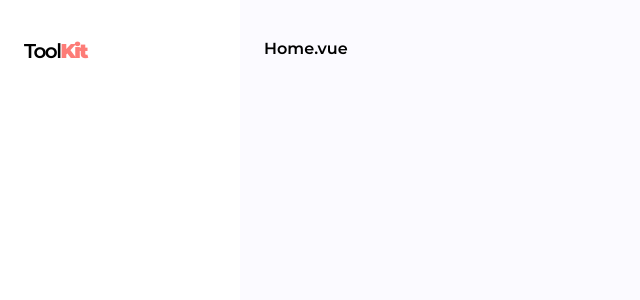
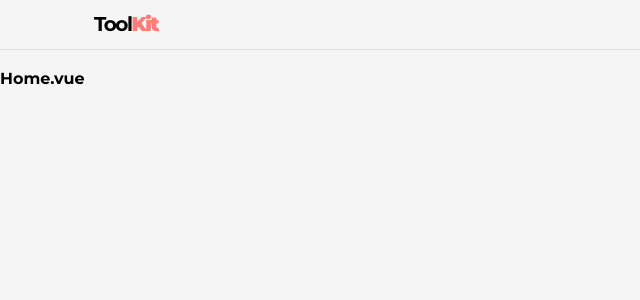
Before and after one commit to kevbesset/toolkit, a Vue app: page / in a window 1280 px wide. Shown: the top 300 px of the page, without its empty margins (0-640 px from the left). Built offline with nearby package versions, Linux system fonts and the light colour scheme.

Commit message:
header integration

```diff
--- a/src/App.vue
+++ b/src/App.vue
@@ -8,7 +8,7 @@
   </DefaultLayout>
 </template>
 <script>
-import DefaultLayout from "./components/layouts/DefaultLayout.vue";
+import DefaultLayout from "./layouts/DefaultLayout.vue";
 
 export default {
   components: { DefaultLayout },
--- /dev/null
+++ b/src/components/BaseContainer.vue
@@ -0,0 +1,40 @@
+<template>
+  <component :is="tag" class="container">
+    <slot />
+  </component>
+</template>
+
+<script>
+export default {
+  name: "BaseContainer",
+  props: {
+    tag: { type: String, default: "div" },
+  },
+};
+</script>
+
+<style lang="scss" scoped>
+.container {
+  width: 100%;
+  padding-left: 1.5em;
+  padding-right: 1.5em;
+
+  @media (min-width: 36em) {
+    max-width: 33.75em;
+    margin-left: auto;
+    margin-right: auto;
+  }
+
+  @media (min-width: 48em) {
+    max-width: 45em;
+  }
+
+  @media (min-width: 62em) {
+    max-width: 60em;
+  }
+
+  @media (min-width: 75em) {
+    max-width: 71.25em;
+  }
+}
+</style>
--- /dev/null
+++ b/src/components/BaseHeader.vue
@@ -0,0 +1,26 @@
+<template>
+  <header class="header">
+    <BaseContainer class="header__container">
+      <BaseLogo />
+    </BaseContainer>
+  </header>
+</template>
+
+<script>
+import BaseContainer from "./BaseContainer.vue";
+import BaseLogo from "./BaseLogo.vue";
+export default {
+  name: "BaseHeader",
+  components: { BaseLogo, BaseContainer },
+};
+</script>
+
+<style lang="scss" scoped>
+.header {
+  height: 3.125em;
+  display: flex;
+  align-items: center;
+  border-bottom: 1px solid var(--default-color-opacity);
+  margin-bottom: 1.25em;
+}
+</style>
--- a/src/components/layouts/BaseHeader.vue
+++ /dev/null
@@ -1,23 +0,0 @@
-<template>
-  <header class="header">
-    <BaseLogo />
-  </header>
-</template>
-
-<script>
-import BaseLogo from "../BaseLogo.vue";
-export default {
-  name: "BaseHeader",
-  components: { BaseLogo },
-};
-</script>
-
-<style lang="scss" scoped>
-.header {
-  width: 15em;
-  display: flex;
-  flex-direction: column;
-  justify-content: space-between;
-  padding: 2.5em 1.5em;
-}
-</style>
--- a/src/components/layouts/DefaultLayout.vue
+++ b/src/layouts/DefaultLayout.vue
@@ -8,7 +8,7 @@
 </template>
 
 <script>
-import BaseHeader from "./BaseHeader.vue";
+import BaseHeader from "../components/BaseHeader.vue";
 export default {
   name: "DefaultLayout",
   components: { BaseHeader },
@@ -19,6 +19,7 @@ export default {
 .default-layout {
   display: flex;
   min-height: 100vh;
+  flex-direction: column;
 
   &__wrapper {
     position: relative;
@@ -26,8 +27,6 @@ export default {
     min-width: 0;
     display: flex;
     flex-direction: column;
-    background-color: var(--content-background-color);
-    padding: 2.5em 1.5em;
   }
 }
 </style>
--- a/src/scss/variables/_colors.scss
+++ b/src/scss/variables/_colors.scss
@@ -1,7 +1,9 @@
 :root {
-  --default-color: black;
-  --default-background-color: white;
-  --content-background-color: #fbfaff;
+  --default-color-rgb: 51, 51, 51;
+  --default-color: rgb(var(--default-rgb-color));
+  --default-background-color: #f5f5f5;
 
   --primary-color: #fd7c77;
+
+  --default-color-opacity: rgba(var(--default-color-rgb), 0.1);
 }
--- a/src/scss/variables/_fonts.scss
+++ b/src/scss/variables/_fonts.scss
@@ -2,24 +2,4 @@
   --default-font-size: 16px;
 }
 
-$font-montserrat: "Montserrat";
-@font-face {
-  font-family: $font-montserrat;
-  src: url("../../assets/fonts/Montserrat/Montserrat-Regular.ttf")
-    format("truetype");
-  font-style: normal;
-}
-
-@font-face {
-  font-family: $font-montserrat;
-  src: url("../../assets/fonts/Montserrat/Montserrat-SemiBold.ttf")
-    format("truetype");
-  font-weight: bold;
-}
-
-@font-face {
-  font-family: $font-montserrat;
-  src: url("../../assets/fonts/Montserrat/Montserrat-Black.ttf")
-    format("truetype");
-  font-weight: 900;
-}
+@import url("https://fonts.googleapis.com/css2?family=Montserrat:ital,wght@0,100;0,200;0,300;0,400;0,500;0,600;0,700;0,800;0,900;1,100;1,200;1,300;1,400;1,500;1,600;1,700;1,800;1,900&display=swap");
```
